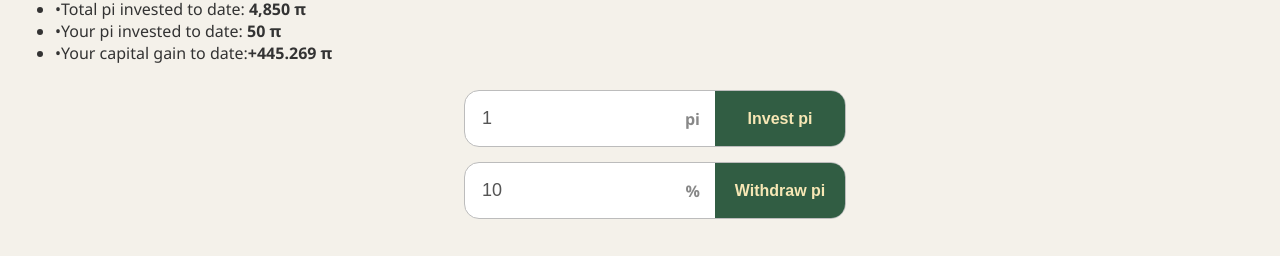
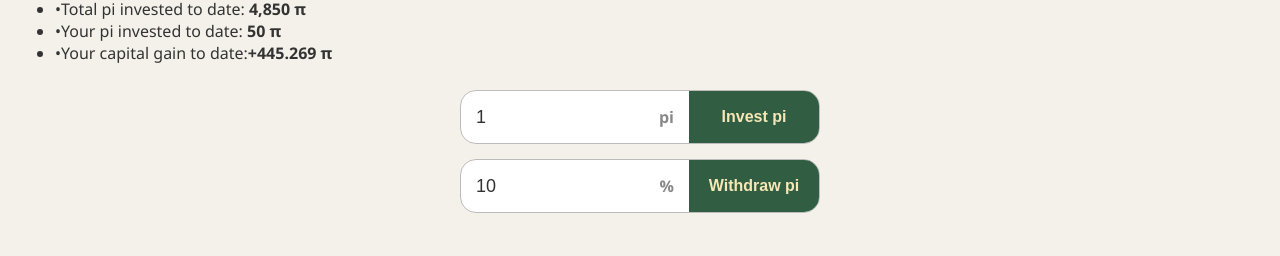
Before and after one commit to EslaM-X/mapcap-ipo-frontendX, a React (Create React App) app: page / in a window 1280 px wide. Shown: the part 1074-1330 px from the top of the page. Built offline with nearby package versions, Linux system fonts and the light colour scheme; no server answers.

Commit message:
Update ActionButtons.tsx

```diff
--- a/src/components/ActionButtons.tsx
+++ b/src/components/ActionButtons.tsx
@@ -1,6 +1,11 @@
 import React, { useState } from 'react';
 import { piService } from '../services/piService.ts';
 
+/**
+ * ActionButtons Component
+ * Final Version: Perfectly centered with no horizontal overflow.
+ * Designed to align with the MapCap IPO visual hierarchy.
+ */
 interface ActionProps {
     onTransactionSuccess: () => void;
 }
@@ -10,6 +15,7 @@ const ActionButtons: React.FC<ActionProps> = ({ onTransactionSuccess }) => {
     const [withdrawPercent, setWithdrawPercent] = useState<string>("10");
     const [loading, setLoading] = useState<boolean>(false);
 
+    // Backend-compatible logic remains untouched
     const handleInvest = async () => {
         const val = parseFloat(investAmount);
         if (isNaN(val) || val <= 0) return alert("Invalid amount.");
@@ -42,17 +48,18 @@ const ActionButtons: React.FC<ActionProps> = ({ onTransactionSuccess }) => {
         }
     };
 
-    // Style for the merged container to make input and button look like one unit
+    // Style for the merged container - Adjusted for perfect centering
     const rowContainerStyle: React.CSSProperties = {
         display: 'flex',
-        width: '100%',
-        maxWidth: '380px',
-        height: '55px',
+        width: '92%', // Takes most of the width but leaves safe breathing room
+        maxWidth: '360px', // Limits size on larger screens
+        height: '54px',
         backgroundColor: '#ffffff',
-        borderRadius: '15px', // Rounded corners for the whole unit
+        borderRadius: '16px',
         border: '1.5px solid #bcbcbc',
-        overflow: 'hidden', // Ensures the button and input don't spill out
-        marginBottom: '15px'
+        overflow: 'hidden',
+        marginBottom: '15px',
+        boxSizing: 'border-box' // Essential to prevent horizontal scroll
     };
 
     const inputAreaStyle: React.CSSProperties = {
@@ -60,7 +67,6 @@ const ActionButtons: React.FC<ActionProps> = ({ onTransactionSuccess }) => {
         display: 'flex',
         alignItems: 'center',
         padding: '0 15px',
-        position: 'relative'
     };
 
     const inputStyle: React.CSSProperties = {
@@ -69,7 +75,8 @@ const ActionButtons: React.FC<ActionProps> = ({ onTransactionSuccess }) => {
         outline: 'none',
         fontSize: '18px',
         backgroundColor: 'transparent',
-        color: '#555'
+        color: '#333',
+        padding: '0'
     };
 
     const buttonStyle: React.CSSProperties = {
@@ -80,13 +87,25 @@ const ActionButtons: React.FC<ActionProps> = ({ onTransactionSuccess }) => {
         fontWeight: 'bold',
         fontSize: '16px',
         cursor: 'pointer',
-        transition: 'background 0.2s'
+        height: '100%',
+        display: 'flex',
+        justifyContent: 'center',
+        alignItems: 'center'
     };
 
     return (
-        <div style={{ width: '100%', display: 'flex', flexDirection: 'column', alignItems: 'center', padding: '10px 15px' }}>
+        /* The Outer Wrapper: Using flex and overflow-x-hidden for a clean mobile experience */
+        <div style={{
+            width: '100%',
+            display: 'flex',
+            flexDirection: 'column',
+            alignItems: 'center',
+            justifyContent: 'center',
+            padding: '10px 0',
+            overflowX: 'hidden' // Prevents any horizontal scrolling
+        }}>
 
-            {/* Investment Row - Merged Design */}
+            {/* Investment Row */}
             <div style={rowContainerStyle}>
                 <div style={inputAreaStyle}>
                     <input
@@ -103,7 +122,7 @@ const ActionButtons: React.FC<ActionProps> = ({ onTransactionSuccess }) => {
                 </button>
             </div>
 
-            {/* Withdrawal Row - Merged Design */}
+            {/* Withdrawal Row */}
             <div style={rowContainerStyle}>
                 <div style={inputAreaStyle}>
                     <input
```
